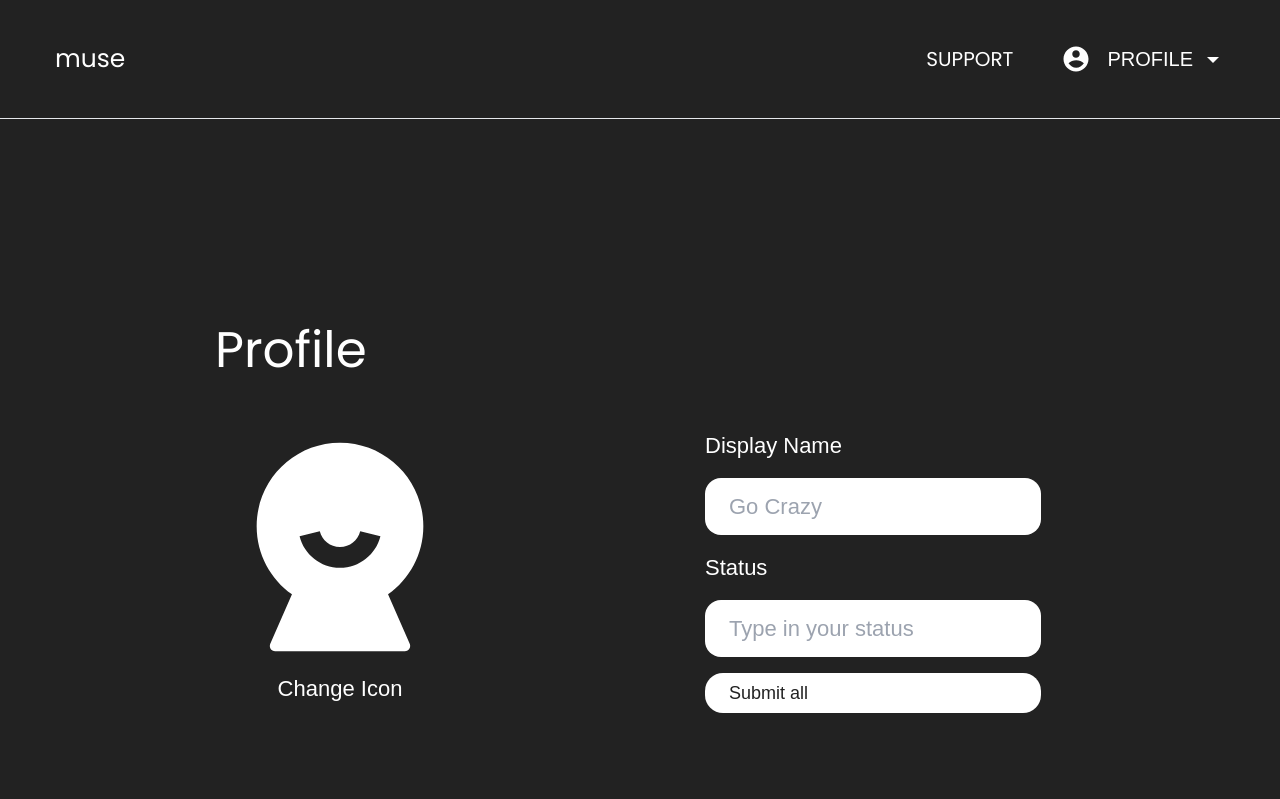
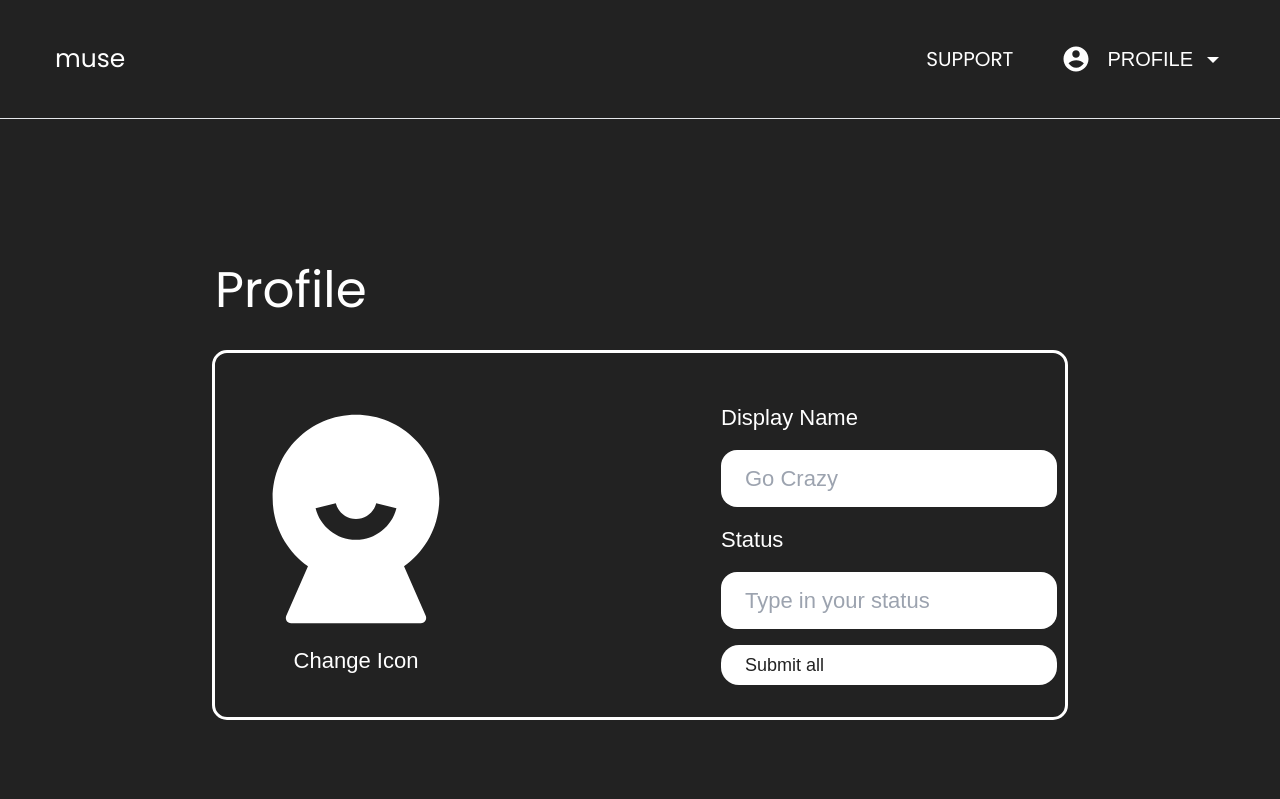
Before and after one commit to jbrov2/Muse-Redo, a React (Vite) app in the folder client/: page /account/profile in a window 1280 px wide. Shown: the top 799 px of the page. Built offline with nearby package versions, Linux system fonts and the light colour scheme.

Commit message:
added outline

```diff
--- a/client/src/components/Profile/EditProfile.jsx
+++ b/client/src/components/Profile/EditProfile.jsx
@@ -3,11 +3,11 @@ import { RiUser5Fill } from "@remixicon/react";
 function EditProfile() {
   return (
     <>
-      <section className="edit_prof xl:h-screen mt-[200px] xl:px-[200px] ">
+      <section className="edit_prof xl:h-screen mt-[140px] xl:px-[200px] ">
         <div className="max-w-[1466px] mx-4 xl:mx-auto px-6 xl:px-0 items-center">
-          <div className="container mx-auto">
+          <div className="container mx-auto ">
             <h2 className="h2 mb-8">Profile</h2>
-            <div className="flex items-center xl:flex-row flex-col xl:gap-60">
+            <div className="profile_id flex items-center xl:flex-row flex-col xl:outline outline-secondary px-4 py-8 rounded-xl xl:gap-60">
               {/*Place Holder */}
               <div className=" flex flex-col items-center">
                 <RiUser5Fill size={250} />
@@ -35,7 +35,7 @@ function EditProfile() {
                 </form>
               </div>
             </div>
-            <div className="flex flex-row xl:flex-col mt-20">
+            <div className="flex flex-row xl:flex-col mt-20  ">
               <form action="" className="flex flex-col w-full">
                 <h3 className="h3">Bio</h3>
                 <textarea
--- a/client/src/components/User-Auth/login.jsx
+++ b/client/src/components/User-Auth/login.jsx
@@ -13,11 +13,11 @@ function Login() {
 
   return (
     <>
-      <section className="login mx-auto h-screen">
+      <section className="login mx-auto  h-screen">
         <div className="top-0 flex flex-row justify-end p-4">
           <RiCloseCircleFill className="icon" onClick={handleExit} />
         </div>
-        <div className="max-w-[600px] mb-8 mx-4 h-[400] pt-[100px] xl:mx-auto px-6 xl:px-0  items-center">
+        <div className="max-w-[600px] mb-8 mx-4 my-[100px]  xl:mx-auto px-6 xl:px-0  items-center">
           {/*Container */}
           <div className="container mx-auto  xl:p-0">
             <h2 className="h2 mb-8"> Log in</h2>
--- a/client/src/views/LoginView.jsx
+++ b/client/src/views/LoginView.jsx
@@ -3,7 +3,7 @@ import Login from "../components/User-Auth/login";
 function LoginView() {
   return (
     <>
-      <div className="bg-primary overflow-hidden">
+      <div className="bg-primary ">
         {/*Register Componenet */}
         <Login />
       </div>
```
